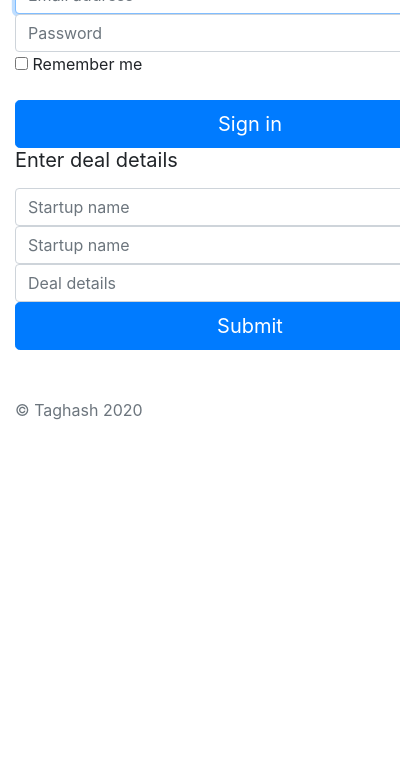
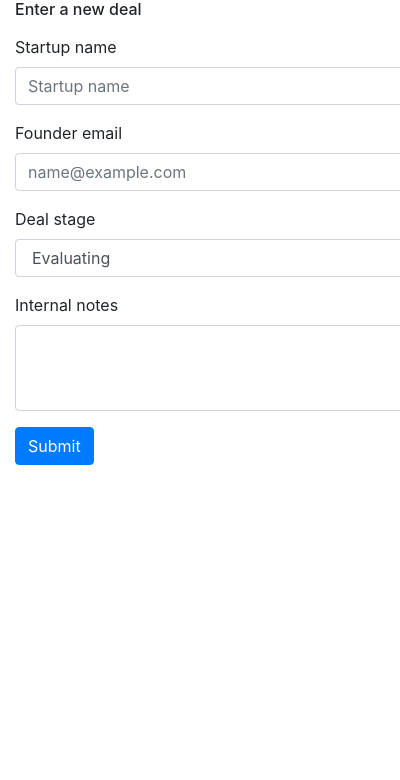
Before and after one commit to jayshreeanand/text-parse-chrome-extension, a browser extension: page popup.html in a window 400 px wide. Shown: the part 64-844 px from the top of the page. Drawn offline with Linux system fonts and the light colour scheme.

Commit message:
Updated new deal form

```diff
--- a/popup.html
+++ b/popup.html
@@ -10,7 +10,7 @@
   </head>
   <body>
     <div class="container">
-      <div id="sign-in-form">
+     <!--  <div id="sign-in-form">
         <form class="form-signin">
           <h1 class="h5 mb-3 font-weight-normal">Taghash</h1>
           <label for="inputEmail" class="sr-only">Email address</label>
@@ -24,10 +24,40 @@
           </div>
           <button class="btn btn-lg btn-primary btn-block" type="submit">Sign in</button>
         </form>
-      </div>
-      <div id="new-deal-form">
+      </div> -->
+      <form>
+  <h1 class="mb-3">Taghash</h1>
+
+  <h6 class="mb-3">Enter a new deal</h6>
+  <div class="form-group">
+    <label for="startupNameInput">Startup name</label>
+    <input type="text" class="form-control" id="startupNameInput" placeholder="Startup name">
+  </div>
+  <div class="form-group">
+    <label for="exampleFormControlInput1">Founder email</label>
+    <input type="email" class="form-control" id="exampleFormControlInput1" placeholder="name@example.com">
+  </div>
+  <div class="form-group">
+    <label for="exampleFormControlSelect1">Deal stage</label>
+    <select class="form-control" id="exampleFormControlSelect1">
+      <option>Evaluating</option>
+      <option>2</option>
+      <option>3</option>
+      <option>4</option>
+      <option>5</option>
+    </select>
+  </div>
+  <div class="form-group">
+    <label for="exampleFormControlTextarea1">Internal notes</label>
+    <textarea class="form-control" id="exampleFormControlTextarea1" rows="3"></textarea>
+  </div>
+  <div class="form-group">
+    <button type="submit" class="btn btn-primary">Submit</button>
+  </div>
+</form>
+      <!-- <div id="new-deal-form">
         <form class="form-new-deal">
-          <h1 class="h5 mb-3 font-weight-normal">Enter deal details</h1>
+          <h1 class="mb-3 font-weight-normal">Enter deal details</h1>
           <label for="startupName" class="sr-only">Name of startup</label>
           <input type="text" id="startupName" class="form-control" placeholder="Startup name" required autofocus>
 
@@ -40,7 +70,7 @@
           <button class="btn btn-lg btn-primary btn-block" type="submit">Submit</button>
           <p class="mt-5 mb-3 text-muted">&copy; Taghash 2020</p>
         </form>
-      </div>
+      </div> -->
     </div>
   </body>
 </html>
```
